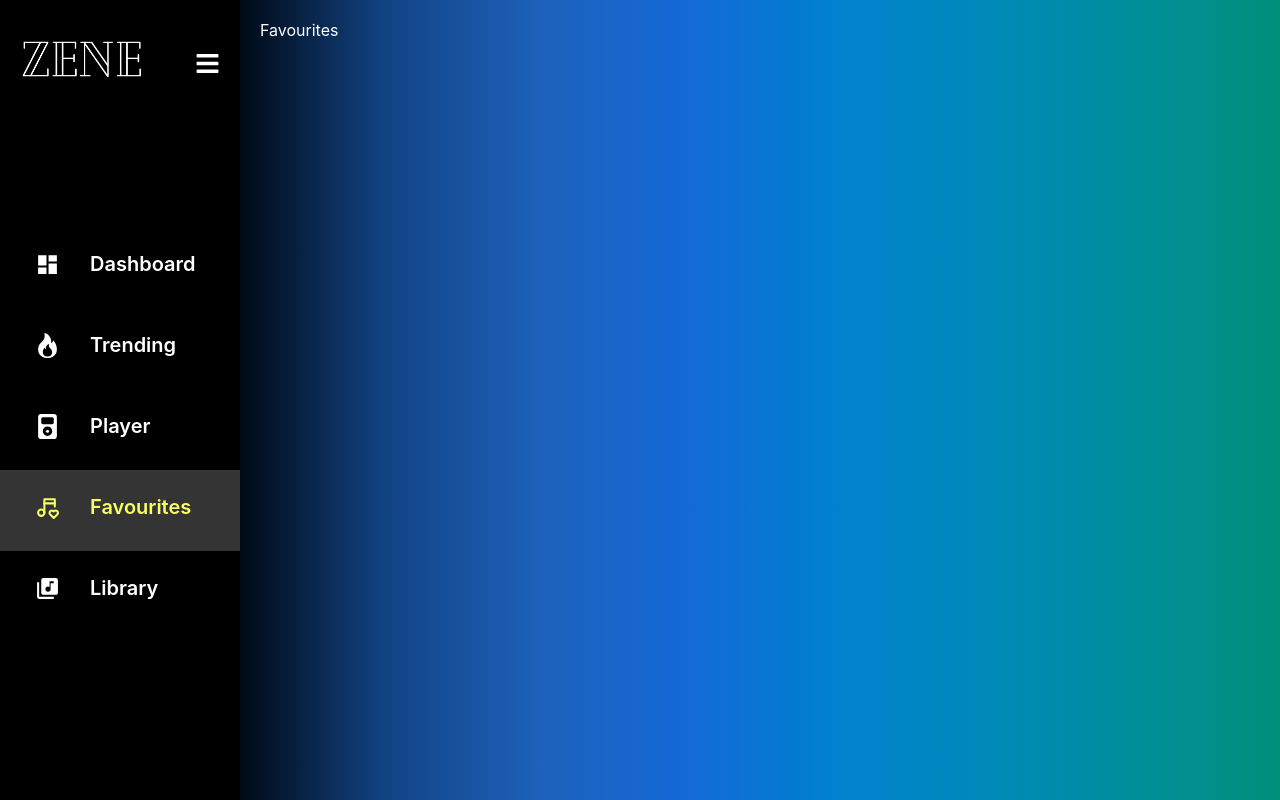
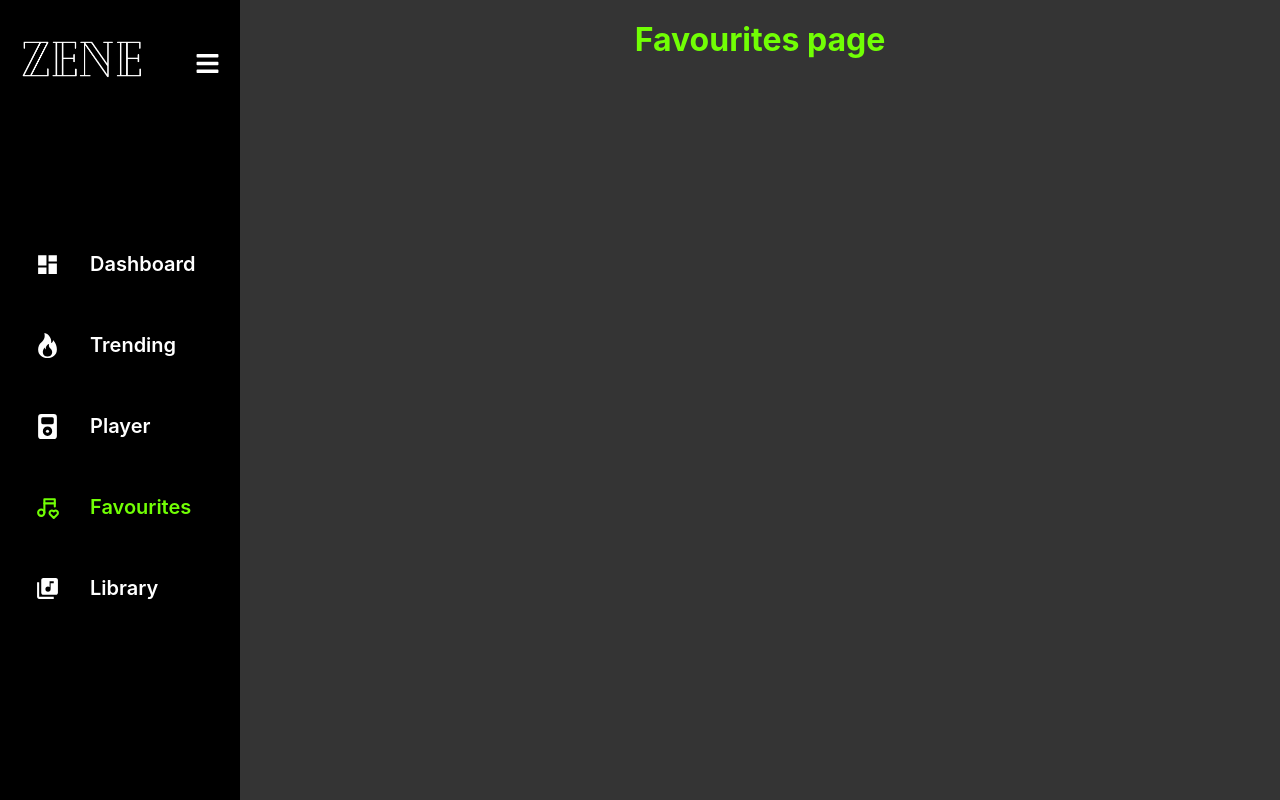
Before and after one commit to UMASHANKAR-VENGALA/zene, a React (Create React App) app: page /favourites in a window 1280 px wide. Built offline with nearby package versions, Linux system fonts and the light colour scheme.

Commit message:
Sidebar FE1.0

```diff
--- a/src/App.css
+++ b/src/App.css
@@ -7,21 +7,22 @@
 
 .container {
   display: flex;
+
 }
 
 main{
   width: 100%;
   padding: 20px;
-  color:#fff;
-  /* background-color: rgb(52, 52, 52); */
-  background-image: linear-gradient(to right, #000a17, #124485,#1d61ba,#1469d7, #0081CF,#0089BA,#008E9B,#008F7A);
+  color:#71ff04;
+  background-color: rgb(52, 52, 52);
+  /* background-image: linear-gradient(to right, #000000, #124485,#1d61ba,#1469d7, #0081CF,#0089BA,#008E9B,#008F7A); */
 }
 
 .sidebar{
   background: #000;
   color: #fff;
   height: 100vh;
-  width: 300px;
+  /* width: 280px; */
 }
 
 .top_section {
@@ -53,7 +54,8 @@ main{
 }
 .bars:hover{
   /* color: rgb(166, 255, 0); */
-  color: #f7ff61;
+  color:#71ff04;
+   /* #f7ff61; */
   ;
 
 }
@@ -69,13 +71,15 @@ main{
 .link:hover {
   background: rgb(52, 52, 52);
   /* color: rgb(166, 255, 0); */
-  color: #f7ff61;
+  /* color: #f7ff61; */
+  color: #71ff04;
   transition: all 0.5s;
 }
 
 .active{
-  background: rgb(52, 52, 52);
-  color: #f7ff61;
+  /* background: rgb(52, 52, 52); */
+  /* color: #f7ff61; */
+  color: #71ff04;
   /* color: rgb(166, 255, 0); */
 }
 
--- a/src/components/Sidebar.js
+++ b/src/components/Sidebar.js
@@ -43,8 +43,7 @@ export default function Sidebar({children}) {
 
   return (
     <div className="container" >
-        <div className="navbar"></div>
-        <div style={{width: isOpen ? "300px" : "85px"}} className="sidebar">
+        <div style={{width: isOpen ? "280px" : "85px"}} className="sidebar">
             <div className="top_section">
                 <NavLink to="/" style={{display: isOpen ? "block" : "none"}} className='logo'>
                     <img src='LOGO.png' alt='logo' className='logoimg' />
--- a/src/pages/Favourites.js
+++ b/src/pages/Favourites.js
@@ -2,6 +2,8 @@ import React from 'react'
 
 export default function Favourites() {
   return (
-    <div>Favourites</div>
+    <div>
+        <h1 align="center">Favourites page</h1>
+    </div>
   )
 }
--- a/src/pages/Library.js
+++ b/src/pages/Library.js
@@ -2,6 +2,8 @@ import React from 'react'
 
 export default function Library() {
   return (
-    <div>Library</div>
+    <div>
+      <h1 align="center">Library Page</h1>
+    </div>
   )
 }
--- a/src/pages/Player.js
+++ b/src/pages/Player.js
@@ -2,6 +2,8 @@ import React from 'react'
 
 export default function Player() {
   return (
-    <div>Player</div>
+    <div>
+      <h1 align="center">Music Player</h1>
+    </div>
   )
 }
--- a/src/pages/Trending.js
+++ b/src/pages/Trending.js
@@ -2,6 +2,8 @@ import React from 'react'
 
 export default function Trending() {
   return (
-    <div>Trending</div>
+    <div>
+      <h1 align="center">Trenging Songs</h1>
+    </div>
   )
 }
```
